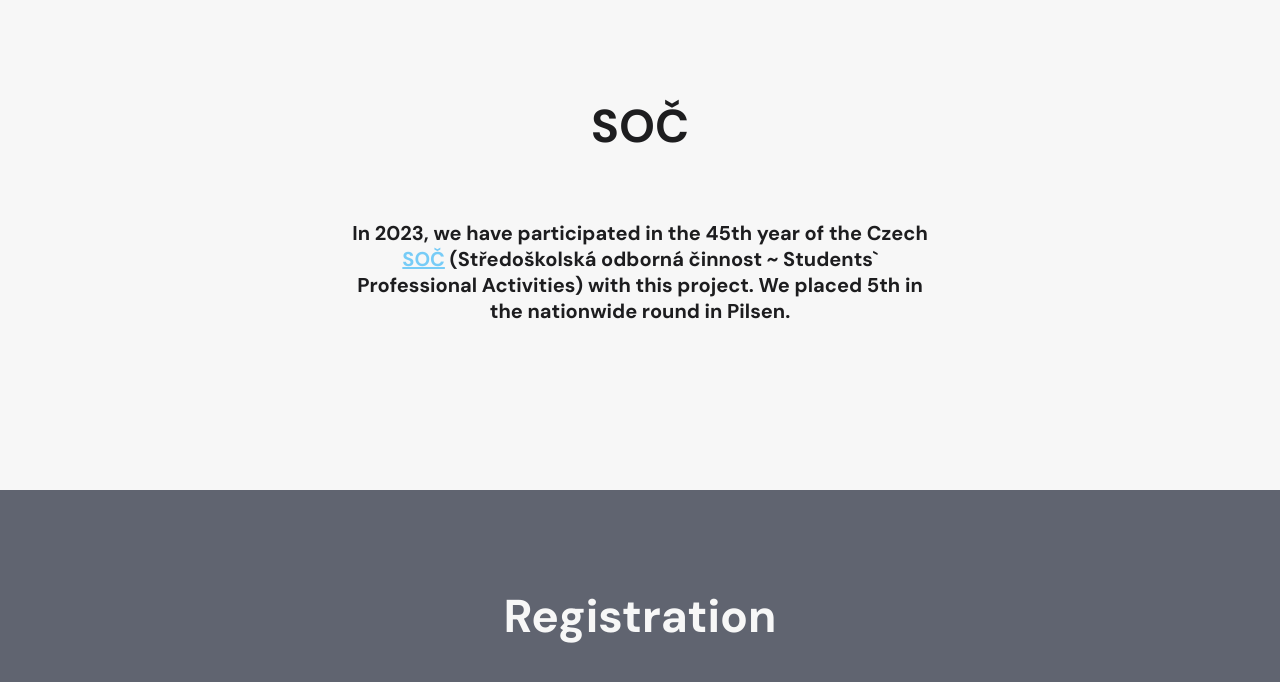
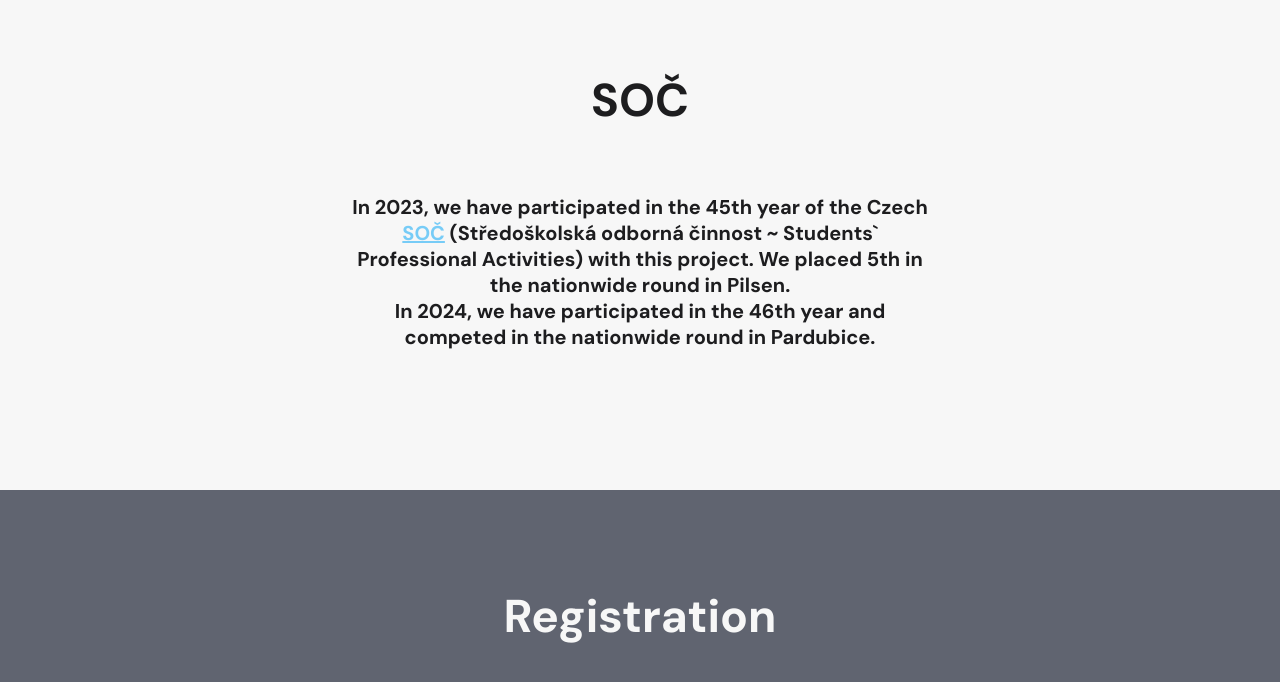
Before and after one commit to Ekdyson-Dev/DEH-web, a plain HTML site: page index.html in a window 1280 px wide. Shown: the part 4776-5458 px from the top of the page. Drawn offline with nearby package versions, Linux system fonts and the light colour scheme; a web font is replaced by a local one.

Commit message:
Update index.html

```diff
--- a/index.html
+++ b/index.html
@@ -185,8 +185,8 @@
                             <img src="./img/icons/avatarMaleIcon.svg" alt="Avatar icon" />
                             <div class="text">
                                 <p class="sub_heading msg">
-                  "For a long time I have been searching the internet for a tool that I could use to create an online textbook for my seminar. This application contains all the tools that the teacher
-                  and the student need to learn and deepen their knowledge."
+                                    "For a long time I have been searching the internet for a tool that I could use to create an online textbook for my seminar. This application contains all the tools
+                                    that the teacher and the student need to learn and deepen their knowledge."
                                 </p>
                                 <div>
                                     <p class="job">TEACHER</p>
@@ -211,9 +211,10 @@
                 <div data-aos="fade-up">
                     <h1 class="heading">SOČ</h1>
                     <p>
-            In 2023, we have participated in the 45th year of the Czech <a href="https://www.soc.cz" target="_blank">SOČ</a> (Středoškolská odborná činnost ~ Students` Professional Activities) with
-            this project. We placed 5th in the nationwide round in Pilsen.
+                        In 2023, we have participated in the 45th year of the Czech <a href="https://www.soc.cz" target="_blank">SOČ</a> (Středoškolská odborná činnost ~ Students` Professional
+                        Activities) with this project. We placed 5th in the nationwide round in Pilsen.
                     </p>
+                    <p>In 2024, we have participated in the 46th year and competed in the nationwide round in Pardubice.</p>
                 </div>
             </section>
             <section class="soc iframe registration" id="registration">
```
Lines whose indentation alone changed are shown as unchanged.
